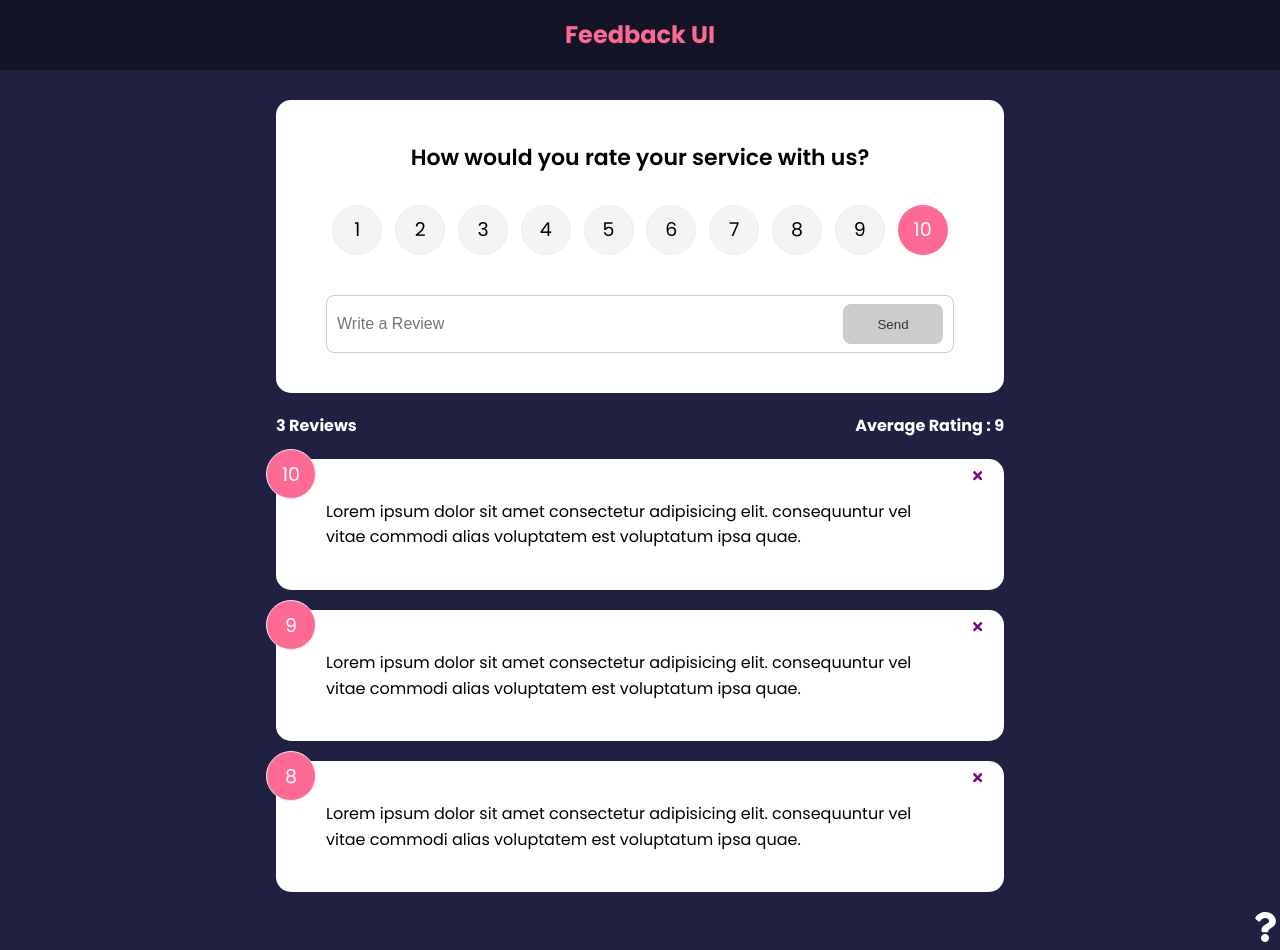
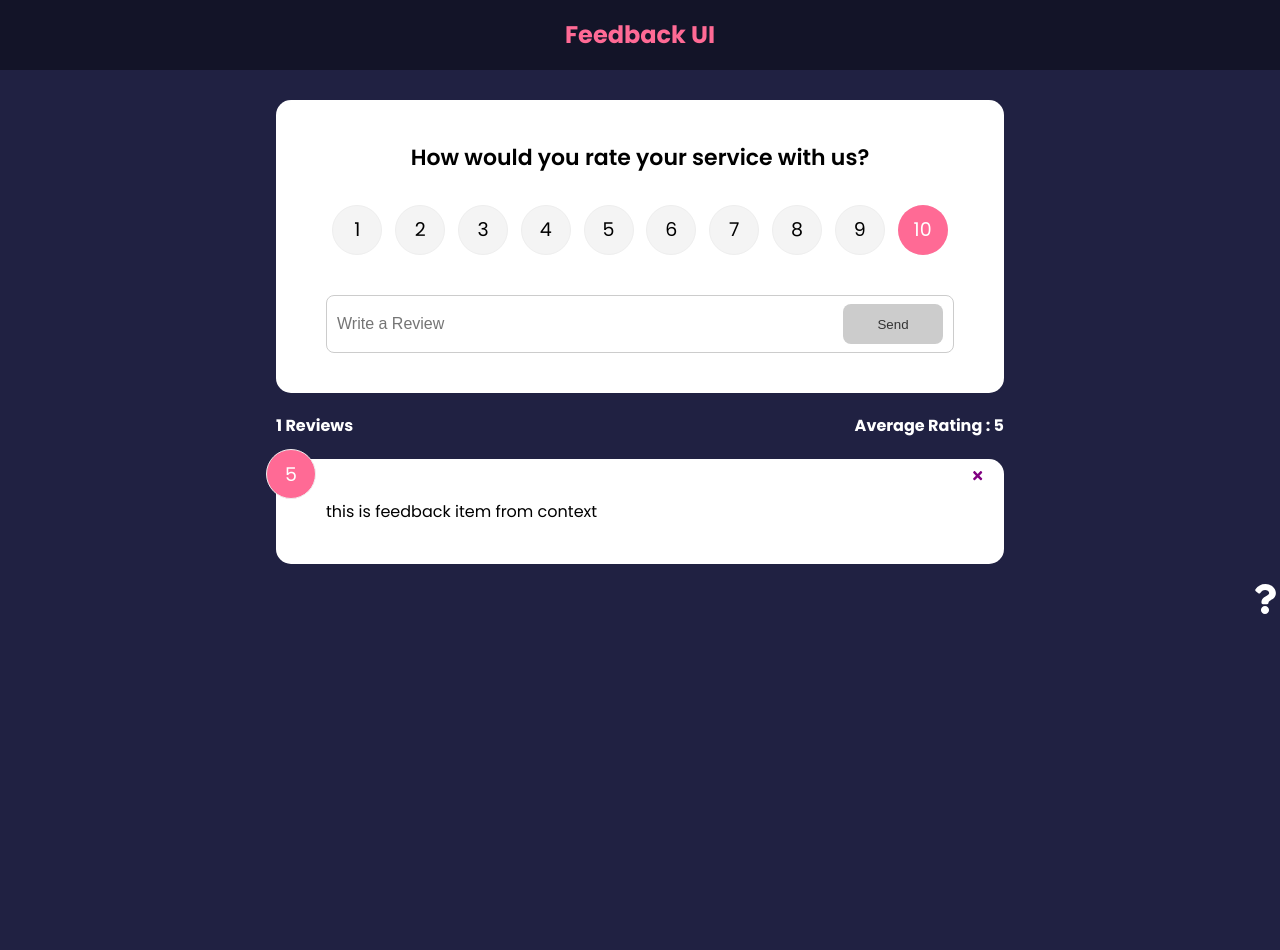
Before and after one commit to madegilangaditya/feedback-app, a React (Create React App) app: page / in a window 1280 px wide. After the commit the page ends 800 px from the top, so only its background shows below. Built offline with nearby package versions, Linux system fonts and the light colour scheme.

Commit message:
finish section 31 to move state and prop to feedbackContext

```diff
--- a/src/App.js
+++ b/src/App.js
@@ -99,11 +99,11 @@
                                 {/* End section 19 */}
 
                                 {/* Section 18 */}
-                                <FeedbackStats feedback={feedback}/>
+                                <FeedbackStats />
                                 {/* end Section 18 */}
 
                                 {/* Section 14 */}
-                                <FeedbackList feedback={feedback} handleDelete={deleteFeedback}/>
+                                <FeedbackList handleDelete={deleteFeedback}/>
                                 {/* end section 14 */}
                             </>
                         }>
--- a/src/components/FeedbackList.jsx
+++ b/src/components/FeedbackList.jsx
@@ -3,12 +3,19 @@
 import FeedbackItem from './FeedbackItem'
 
 // Section 16
-import PropTypes from 'prop-types'
+// import PropTypes from 'prop-types'
 
 // Section 24
 import {motion, AnimatePresence} from 'framer-motion'
 
-function FeedbackList({feedback, handleDelete}) {
+// Section 31
+import {useContext} from 'react'
+import FeedbackContext from '../context/FeedbackContext'
+
+function FeedbackList({ handleDelete}) {
+    // Section 31
+    const { feedback } = useContext(FeedbackContext)
+
     if(!feedback || feedback.length === 0){
         return <p>No feedback found</p>
     }
@@ -40,15 +47,15 @@
     // )
 }
 
-FeedbackList.propTypes = {
-    feedback: PropTypes.arrayOf(
-        PropTypes.shape({
-            id:PropTypes.number.isRequired,
-            text:PropTypes.string.isRequired,
-            rating:PropTypes.number.isRequired,
-        })
-    ),
-}
+// FeedbackList.propTypes = {
+//     feedback: PropTypes.arrayOf(
+//         PropTypes.shape({
+//             id:PropTypes.number.isRequired,
+//             text:PropTypes.string.isRequired,
+//             rating:PropTypes.number.isRequired,
+//         })
+//     ),
+// }
 
 export default FeedbackList
 // end section 15
--- a/src/components/FeedbackStats.jsx
+++ b/src/components/FeedbackStats.jsx
@@ -1,9 +1,15 @@
 // Section 18 Feedback stats component and reactivity
 import React from 'react'
-import PropTypes from 'prop-types'
+// import PropTypes from 'prop-types'
+
+// Section 31
+import {useContext} from 'react'
+import FeedbackContext from '../context/FeedbackContext'
 
 
-function FeedbackStats({feedback}) {
+function FeedbackStats() {
+    const { feedback } = useContext(FeedbackContext)
+
     // calculate rating average
     let average = feedback.reduce((acc, cur) => {
         return acc + cur.rating
@@ -18,8 +24,8 @@
     )
 }
 
-FeedbackStats.propTypes ={
-    feedback: PropTypes.array.isRequired,
-}
+// FeedbackStats.propTypes ={
+//     feedback: PropTypes.array.isRequired,
+// }
 
 export default FeedbackStats
--- a/src/context/FeedbackContext.js
+++ b/src/context/FeedbackContext.js
@@ -8,7 +8,7 @@
         {
             id:1,
             text: 'this is feedback item from context',
-            rating:10
+            rating:5
         }
     ])
     return <FeedbackContext.Provider value={{
```
